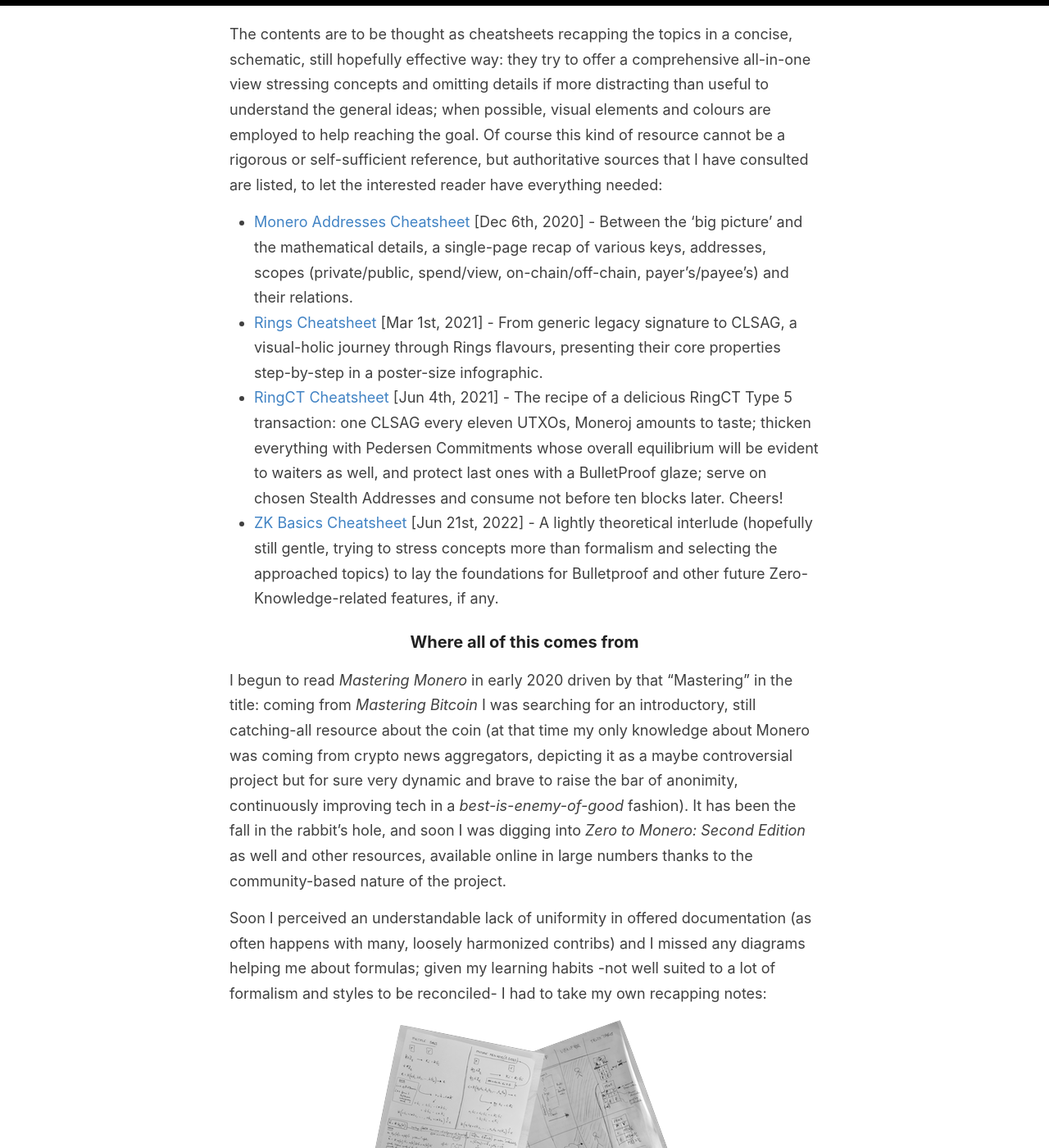
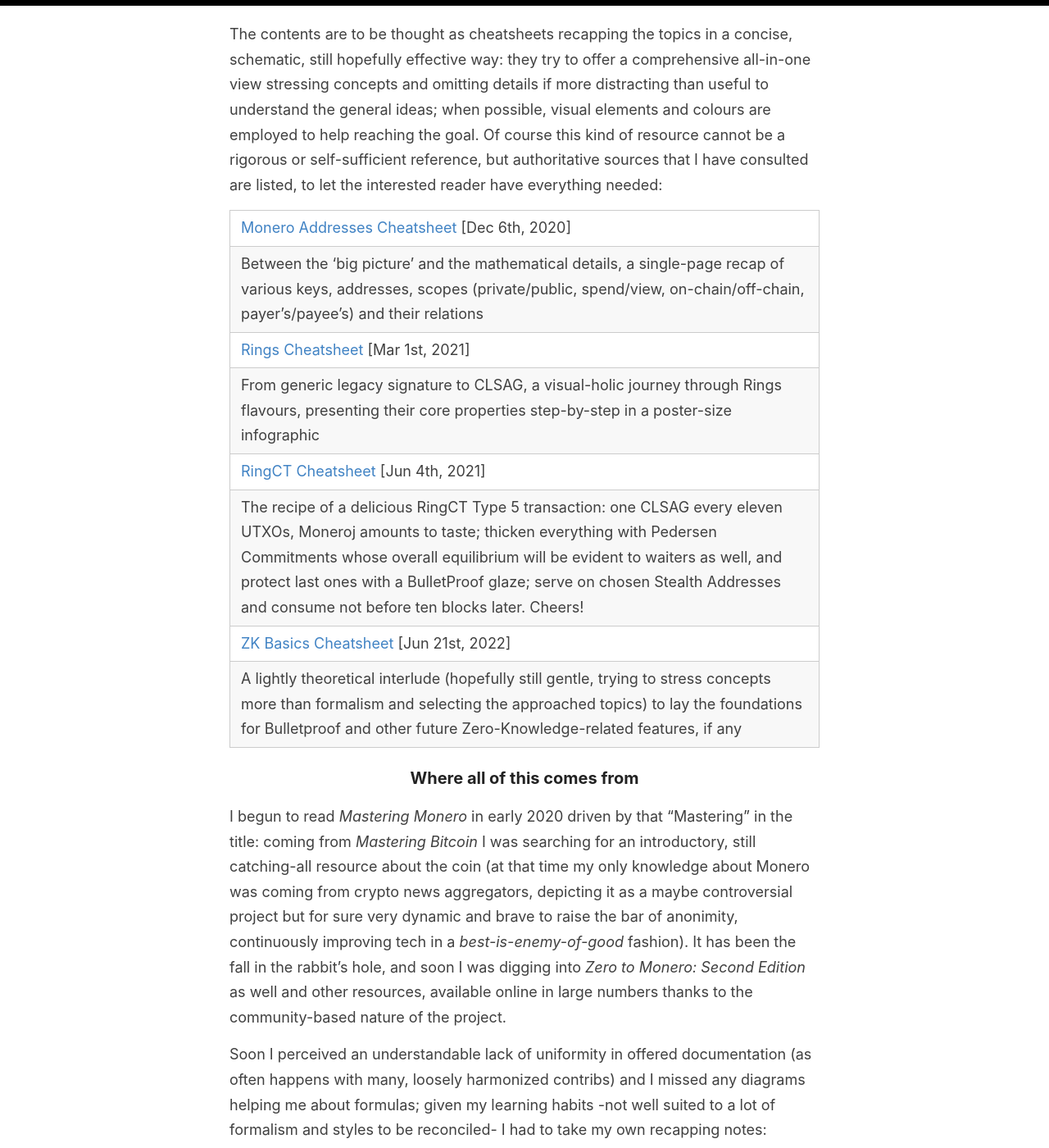
Before and after one commit to baro77/baro77.github.io, a Jekyll site: the page built from _pages/tss.md, in a window 1280 px wide and 1400 px high, scrolled down 689 px. Shown: the whole window at 82% size. Built offline with Jekyll 4.4.1, drawn with Linux system fonts in a browser that asks for light colours.

Commit message:
table in tss

```diff
--- a/_pages/tss.md
+++ b/_pages/tss.md
@@ -13,10 +13,14 @@
 The contents are to be thought as cheatsheets recapping the topics in a concise, schematic, still hopefully effective way: they try to offer a comprehensive all-in-one view stressing concepts and omitting details if more distracting than useful to understand the general ideas; when possible, visual elements and colours are employed to help reaching the goal.
 Of course this kind of resource cannot be a rigorous or self-sufficient reference, but authoritative sources that I have consulted are listed, to let the interested reader have everything needed:
 
-- [Monero Addresses Cheatsheet](MoneroAddressesCheatsheet20201206.pdf){:target="_blank"} [Dec 6th, 2020] - Between the ‘big picture’ and the mathematical details, a single-page recap of various keys, addresses, scopes (private/public, spend/view, on-chain/off-chain, payer’s/payee’s) and their relations.
-- [Rings Cheatsheet](RingsCheatsheet20210301.pdf){:target="_blank"} [Mar 1st, 2021] - From generic legacy signature to CLSAG, a visual-holic journey through Rings flavours, presenting their core properties step-by-step in a poster-size infographic.
-- [RingCT Cheatsheet](RctCheatsheet20210604.pdf){:target="_blank"} [Jun 4th, 2021] - The recipe of a delicious RingCT Type 5 transaction: one CLSAG every eleven UTXOs, Moneroj amounts to taste; thicken everything with Pedersen Commitments whose overall equilibrium will be evident to waiters as well, and protect last ones with a BulletProof glaze; serve on chosen Stealth Addresses and consume not before ten blocks later. Cheers!
-- [ZK Basics Cheatsheet](ZKbasicsCheatsheet20220621.pdf){:target="_blank"} [Jun 21st, 2022] - A lightly theoretical interlude (hopefully still gentle, trying to stress concepts more than formalism and selecting the approached topics) to lay the foundations for Bulletproof and other future Zero-Knowledge-related features, if any.
+| [Monero Addresses Cheatsheet](MoneroAddressesCheatsheet20201206.pdf){:target="_blank"} [Dec 6th, 2020] |
+| Between the ‘big picture’ and the mathematical details, a single-page recap of various keys, addresses, scopes (private/public, spend/view, on-chain/off-chain, payer’s/payee’s) and their relations |
+| [Rings Cheatsheet](RingsCheatsheet20210301.pdf){:target="_blank"} [Mar 1st, 2021] |
+| From generic legacy signature to CLSAG, a visual-holic journey through Rings flavours, presenting their core properties step-by-step in a poster-size infographic |
+| [RingCT Cheatsheet](RctCheatsheet20210604.pdf){:target="_blank"} [Jun 4th, 2021] |
+| The recipe of a delicious RingCT Type 5 transaction: one CLSAG every eleven UTXOs, Moneroj amounts to taste; thicken everything with Pedersen Commitments whose overall equilibrium will be evident to waiters as well, and protect last ones with a BulletProof glaze; serve on chosen Stealth Addresses and consume not before ten blocks later. Cheers! |
+| [ZK Basics Cheatsheet](ZKbasicsCheatsheet20220621.pdf){:target="_blank"} [Jun 21st, 2022] |
+| A lightly theoretical interlude (hopefully still gentle, trying to stress concepts more than formalism and selecting the approached topics) to lay the foundations for Bulletproof and other future Zero-Knowledge-related features, if any |
 
 
 ### Where all of this comes from
```
